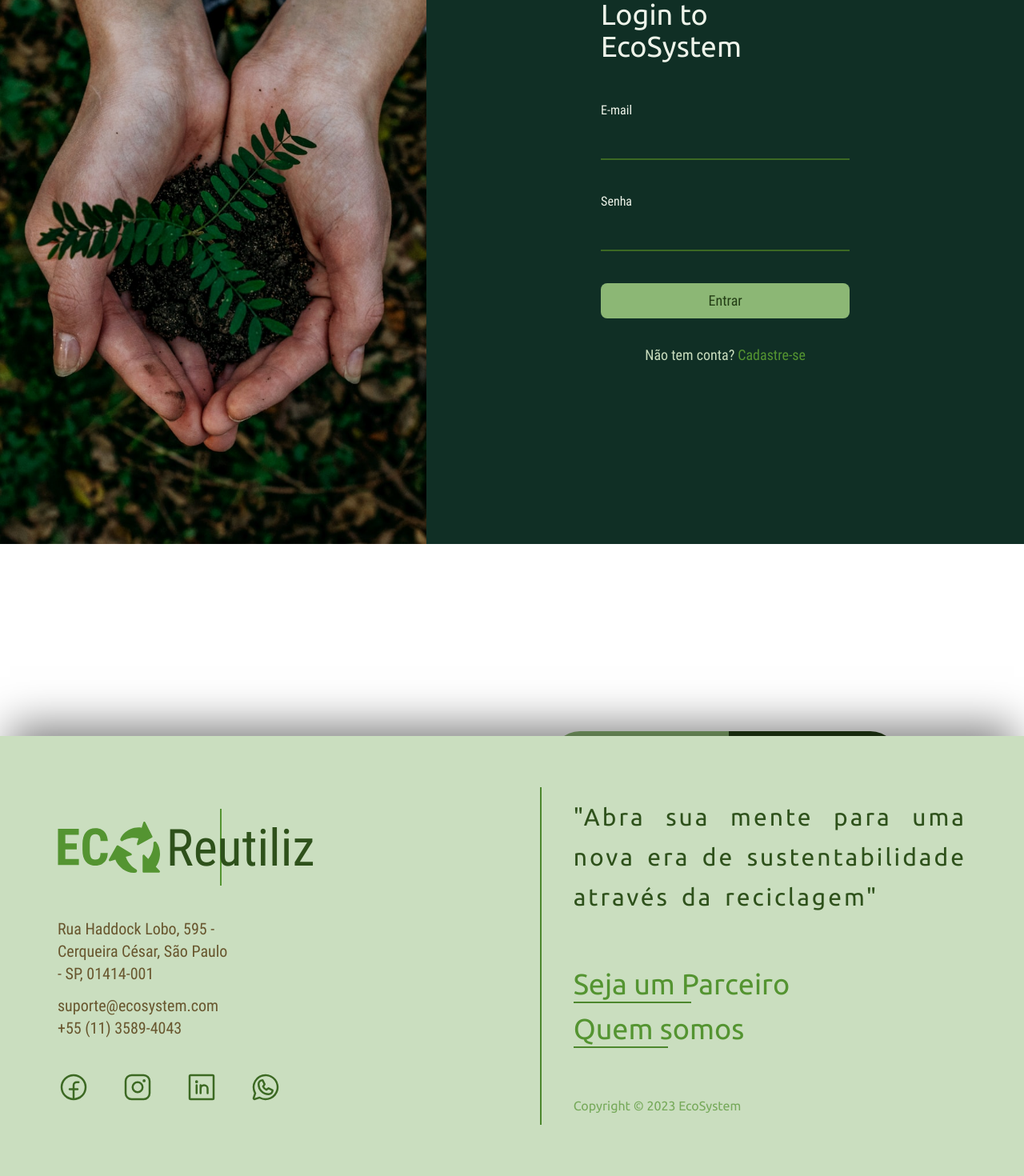
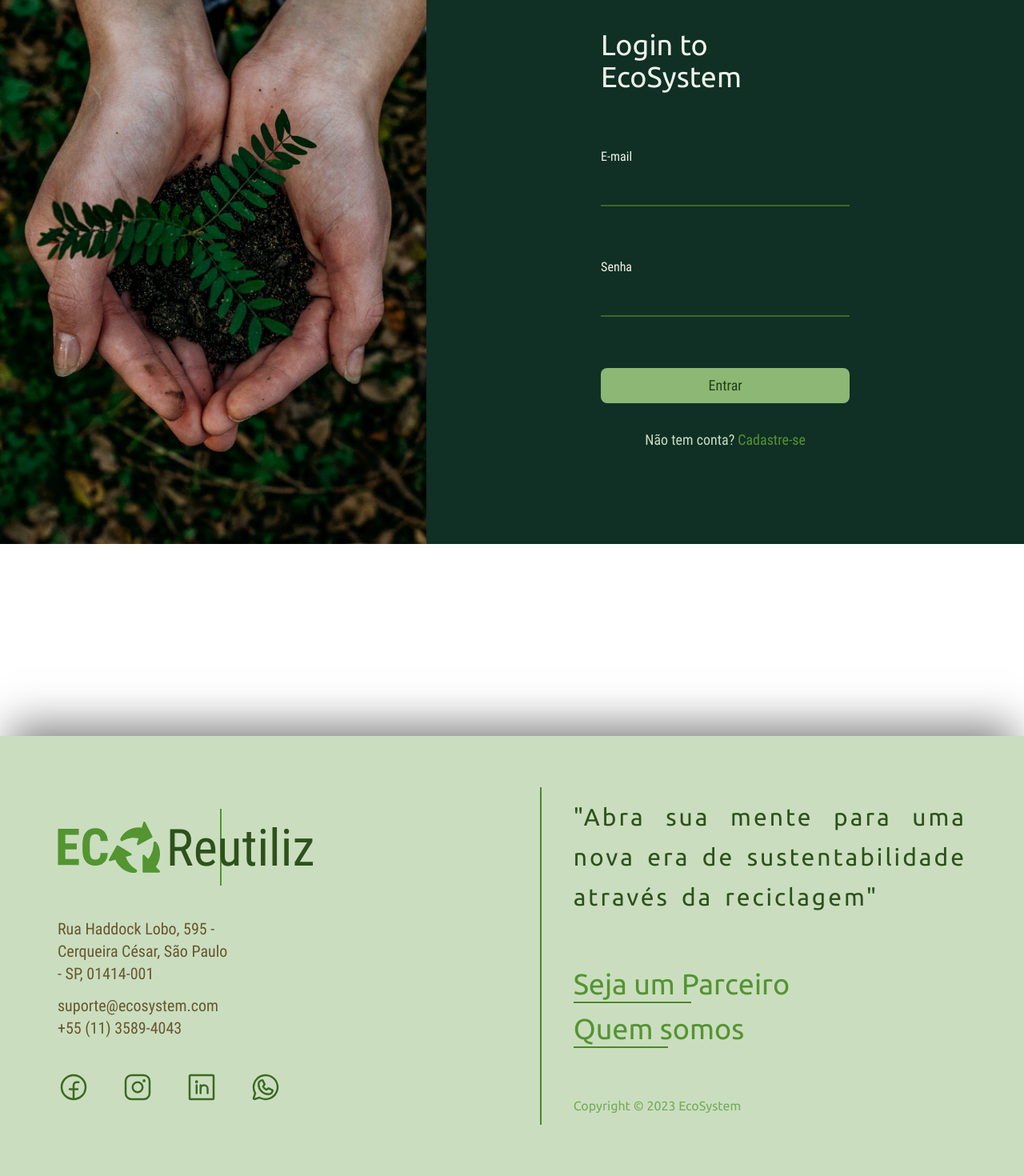
Before and after one commit to projeto-reciclagem/projeto-reciclagem-front, a React (Vite) app: page /acesso in a window 1280 px wide. Shown: the part 120-1590 px from the top of the page at 80% size. Built offline with nearby package versions, Linux system fonts and the light colour scheme.

Commit message:
Add: Rota de login efetuada

```diff
--- a/package.json
+++ b/package.json
@@ -16,7 +16,6 @@
     "@react-google-maps/api": "^2.19.2",
     "axios": "^1.5.1",
     "lucide-react": "^0.284.0",
-    "material-icons": "^1.13.12",
     "react": "^18.2.0",
     "react-dom": "^18.2.0",
     "react-hook-form": "^7.48.2",
--- a/src/components/Form/ErrorMessage.tsx
+++ b/src/components/Form/ErrorMessage.tsx
@@ -1,4 +1,3 @@
-/* eslint-disable @typescript-eslint/no-explicit-any */
 import { useFormContext } from 'react-hook-form'
 
 interface ErrorMessageProps {
@@ -31,5 +30,5 @@ export function ErrorMessage({ field }: ErrorMessageProps) {
     return null
   }
 
-  return <span>{fieldError.message?.toString()}</span>
+  return <span className="text-red-500">{fieldError.message?.toString()}</span>
 }
--- a/src/components/Form/Field.tsx
+++ b/src/components/Form/Field.tsx
@@ -4,5 +4,4 @@ interface FieldProps extends HTMLAttributes<HTMLDivElement> {}
 
 export function Field(props: FieldProps) {
   return <div className="flex flex-col gap-1" {...props} />
-
 }
--- a/src/components/FormLogin.tsx
+++ b/src/components/FormLogin.tsx
@@ -1,22 +1,47 @@
 import { useForm, FormProvider } from 'react-hook-form'
+import { zodResolver } from '@hookform/resolvers/zod'
+import { useNavigate } from 'react-router-dom'
 import { z } from 'zod'
-import { zodResolver } from '@hookform/resolvers/zod'
+import { api } from '../lib/axios'
 import { Form } from './Form'
 
 const loginUserSchema = z.object({
   email: z.string().min(1, 'O e-mail é obrigatório!').email().toLowerCase(),
-  senha: z.string().min(6, 'A senha deve ter no mínimo 6 carácteres'),
+  senha: z.string(),
 })
 
 type LoginUserData = z.infer<typeof loginUserSchema>
 
 export function FormLogin() {
+  const navigate = useNavigate()
+
   const loginForm = useForm<LoginUserData>({
     resolver: zodResolver(loginUserSchema),
   })
 
-  function loginUser(data: LoginUserData) {
-    console.log(data)
+  async function loginUser(data: LoginUserData) {
+    await api
+      .post('/usuarios/login', data, {
+        headers: {
+          'Content-Type': 'application/json',
+        },
+      })
+      .then((res) => {
+        if (res.status === 200 && res?.data) {
+          sessionStorage.setItem('token', res.data.token)
+          sessionStorage.setItem('tipo', res.data.tipoUsuario)
+        }
+      })
+      .catch((err) => {
+        // TODO: dependendo dos erros vai fazer coisa diferente
+        if (err.res.status === 404) {
+          console.log('Usuário não encontrado')
+        } else {
+          console.log('Usuário inválido')
+        }
+      })
+
+    navigate('/cooperativa')
   }
 
   const {
@@ -26,12 +51,12 @@ export function FormLogin() {
 
   return (
     <>
-      <h3 className="mb-4 font-mono text-4xl text-moss-green-50">
+      <h3 className="mb-9 font-mono text-4xl text-moss-green-50">
         Login to EcoSystem
       </h3>
       <FormProvider {...loginForm}>
         <form
-          className="flex w-full flex-col gap-10"
+          className="flex w-full flex-col gap-16"
           onSubmit={handleSubmit(loginUser)}
         >
           <Form.Field>
--- a/src/lib/axios.ts
+++ b/src/lib/axios.ts
@@ -1,5 +1,10 @@
 import axios from 'axios'
+
+const token = sessionStorage?.getItem('token')
 
 export const api = axios.create({
   baseURL: 'http://localhost:8080',
+  headers: {
+    Authorization: `Bearer ${token || ''}`,
+  },
 })
--- a/src/pages/login/Login.tsx
+++ b/src/pages/login/Login.tsx
@@ -1,12 +1,10 @@
 import { useState } from 'react'
-
-import logo from '../../assets/eco-system-logo.svg'
-
+import { Link } from 'react-router-dom'
 import Footer from '../../components/Footer'
 import Dropdown from '../../components/Dropdown'
-import { Link } from 'react-router-dom'
 import { FormLogin } from '../../components/FormLogin'
 import { FormCadastro } from '../../components/FormCadastro'
+import logo from '../../assets/eco-system-logo.svg'
 
 export default function Login() {
   const [toMove, setToMove] = useState(false)
@@ -53,12 +51,12 @@ export default function Login() {
             </button>
           </div>
         </nav>
-        <section className="flex h-[85vh] w-7/12 flex-col items-center justify-center bg-marine-900 transition-all duration-300">
+        <div className="flex h-[85vh] w-7/12 flex-col items-center justify-center bg-marine-900 transition-all duration-300">
           {/* Login Form */}
           <div
             className={`box relative ${
-              toMove ? '-top-[100%]' : 'top-32'
-            } flex h-[60vh] w-5/12 flex-col items-center justify-start gap-8 transition-all duration-500`}
+              toMove ? '-top-[100%]' : 'top-44'
+            } flex h-[60vh] w-5/12 flex-1 flex-col items-center justify-start gap-8 transition-all duration-500`}
           >
             <FormLogin />
             <p className="select-none text-lg text-moss-green-100">
@@ -76,7 +74,7 @@ export default function Login() {
           <div
             className={`box relative ${
               toMove ? '-top-44' : 'top-[100%]'
-            } flex h-[60vh] w-7/12 flex-col items-center justify-start gap-10 transition-all duration-500`}
+            } flex h-[60vh] w-7/12 flex-1 flex-col items-center justify-start gap-10 transition-all duration-500`}
           >
             {/* Label condominio/cooperativa */}
             <div className="select absolute -top-24 left-0 flex w-full items-center justify-center">
@@ -101,7 +99,6 @@ export default function Login() {
                 Sou um <b>Condominio</b>
               </p>
             </div>
-
             {/* Form cadastro */}
             <FormCadastro />
             <p className="select-none text-lg text-moss-green-100">
@@ -114,7 +111,7 @@ export default function Login() {
               </span>
             </p>
           </div>
-        </section>
+        </div>
       </main>
       <Footer />
     </>
```
Also changed, not shown: .eslintrc.json.
